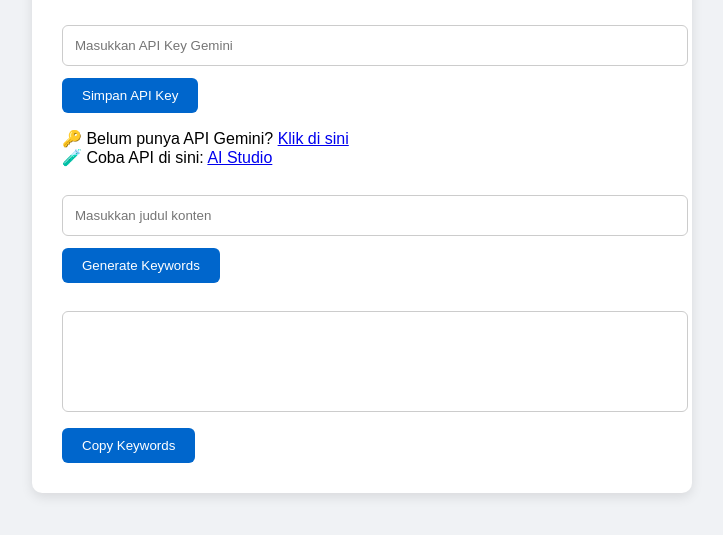
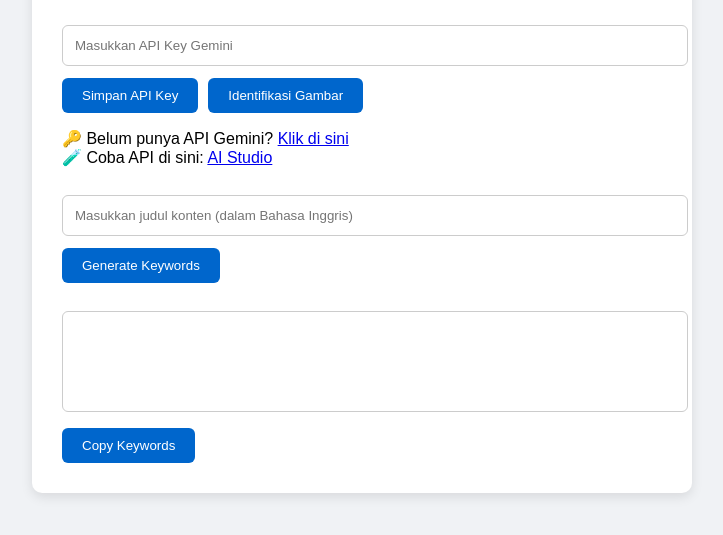
Before and after one commit to bangJee949/MarketIEEG, a plain HTML site: page index.html in a window 1280 px wide. Shown: the part 171-706 px from the top of the page, without its empty margins (278-1001 px from the left). Drawn offline with Linux system fonts and the light colour scheme.

Commit message:
Update index.html

```diff
--- a/index.html
+++ b/index.html
@@ -5,6 +5,14 @@
   <meta name="viewport" content="width=device-width, initial-scale=1.0" />
   <title>Adobe Stock Keyword Generator</title>
   <link rel="stylesheet" href="style.css" />
+  <style>
+    .button-group {
+      display: flex;
+      gap: 10px;
+      flex-wrap: wrap;
+      margin-bottom: 10px;
+    }
+  </style>
 </head>
 <body>
   <div class="container">
@@ -12,13 +20,18 @@
     <p>Masukkan judul konten dan dapatkan 45 keyword satu kata yang relevan.</p>
 
     <input type="text" id="apiKeyInput" placeholder="Masukkan API Key Gemini" />
-    <button onclick="saveApiKey()">Simpan API Key</button>
+    <div class="button-group">
+      <button onclick="saveApiKey()">Simpan API Key</button>
+      <a href="https://penggunaanprivat.vercel.app/" target="_blank">
+        <button>Identifikasi Gambar</button>
+      </a>
+    </div>
     <p id="apiStatus"></p>
 
     <p>🔑 Belum punya API Gemini? <a href="https://aistudio.google.com/app/apikey" target="_blank">Klik di sini</a><br />
     🧪 Coba API di sini: <a href="https://aistudio.google.com/app/prompts/new_chat" target="_blank">AI Studio</a></p>
 
-    <input type="text" id="titleInput" placeholder="Masukkan judul konten" />
+    <input type="text" id="titleInput" placeholder="Masukkan judul konten (dalam Bahasa Inggris)" />
     <button onclick="generateKeywords()">Generate Keywords</button>
     <p id="status"></p>
     <textarea id="output" rows="5" readonly></textarea>
```
